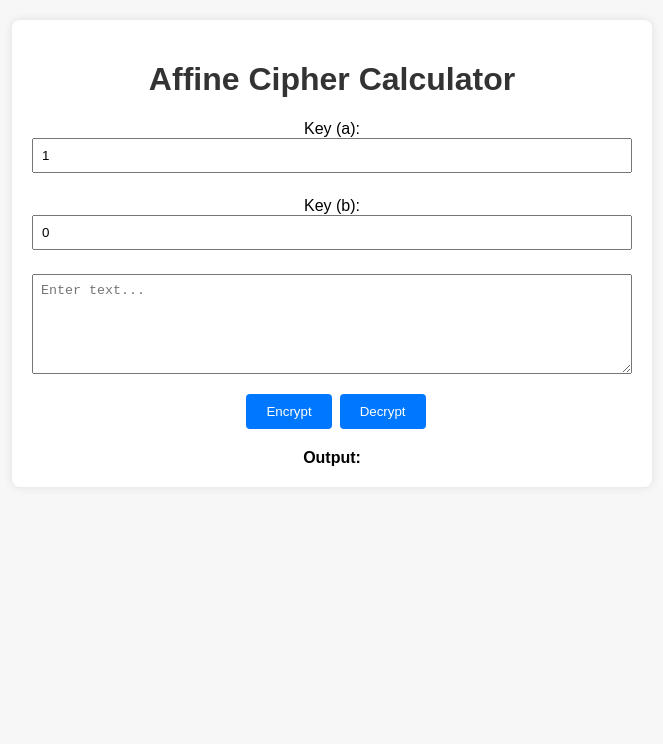
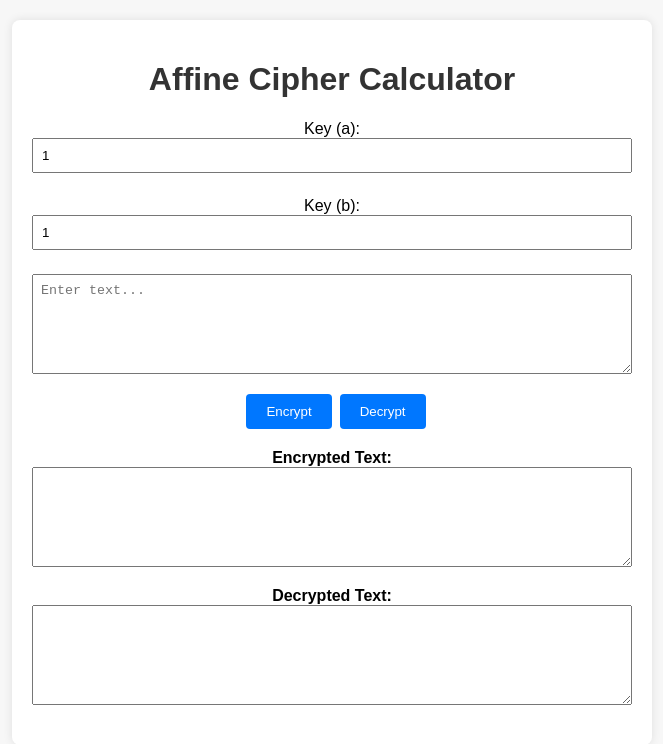
Before and after one commit to aditakbars/affine-cipher-calculator, a React (Create React App) app: page / in a window 1280 px wide. Shown: the top 744 px of the page, without its empty margins (308-971 px from the left). Built offline with nearby package versions, Linux system fonts and the light colour scheme.

Commit message:
adding separate textarea for output

```diff
--- a/src/pages/Home.js
+++ b/src/pages/Home.js
@@ -4,27 +4,28 @@ import '../App.css';
 
 const Home = () => {
     const [inputText, setInputText] = useState('');
-    const [outputText, setOutputText] = useState('');
+    const [outputEncrypt, setOutputEncrypt] = useState('');
+    const [outputDecrypt, setOutputDecrypt] = useState('');
     const [keyA, setKeyA] = useState(1);
-    const [keyB, setKeyB] = useState(0);
+    const [keyB, setKeyB] = useState(1);
 
     const handleEncrypt = () => {
         try {
             const encryptedText = encrypt(inputText, keyA, keyB);
-            setOutputText(encryptedText);
+            setOutputEncrypt(encryptedText);
         } catch (error) {
             console.error(error.message);
-            setOutputText('Error: Invalid input or key.');
+            setOutputEncrypt('Error: Invalid input or key.');
         }
     };
 
     const handleDecrypt = () => {
         try {
-            const decryptedText = decrypt(outputText, keyA, keyB);
-            setOutputText(decryptedText);
+            const decryptedText = decrypt(inputText, keyA, keyB);
+            setOutputDecrypt(decryptedText);
         } catch (error) {
             console.error(error.message);
-            setOutputText('Error: Invalid input or key.');
+            setOutputDecrypt('Error: Invalid input or key.');
         }
     };
 
@@ -55,12 +56,20 @@ const Home = () => {
             <button onClick={handleEncrypt}>Encrypt</button>
             <button onClick={handleDecrypt}>Decrypt</button>
             <div className="output">
-                <strong>Output:</strong>
-                <div>{outputText}</div>
-                {outputText.startsWith('Error') && <div className="error">{outputText}</div>}
+                <div className="output-item">
+                    <strong>Encrypted Text:</strong>
+                    <textarea value={outputEncrypt} readOnly />
+                    {outputEncrypt.startsWith('Error') && <div className="error">{outputEncrypt}</div>}
+                </div>
+                <div className="output-item">
+                    <strong>Decrypted Text:</strong>
+                    <textarea value={outputDecrypt} readOnly />
+                    {outputDecrypt.startsWith('Error') && <div className="error">{outputDecrypt}</div>}
+                </div>
             </div>
         </div>
     );
+
 };
 
 export default Home;
```
Also changed, not shown: src/func/crypto.js (indentation only). Lines whose indentation alone changed are shown as unchanged.
